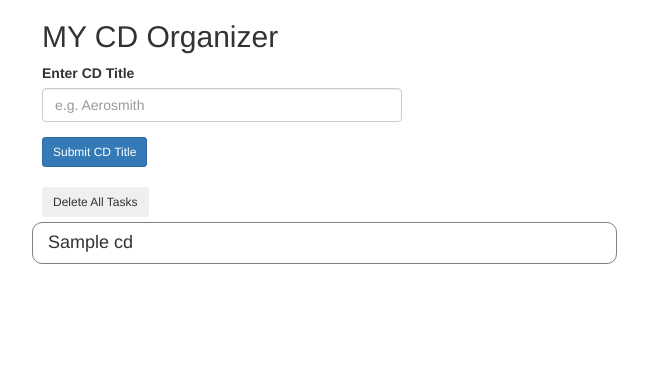
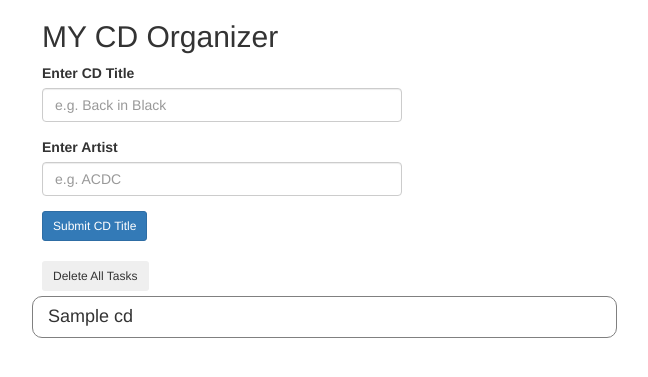
Before and after one commit to RonandoL/44-CD-Organizer-PHP-Twig, a PHP site: template views/cds.html.twig in a window 1280 px wide. Shown: the top 377 px of the page, without its empty margins (28-676 px from the left). Run offline with PHP 8.4, Linux system fonts and the light colour scheme; the template is opened without the code that fills it: most values are stand-ins (such as "Sample title", 1, 10 or a date in 2020); some libraries are stand-ins or nearby versions.

Commit message:
add ability for user to add artist of cd as well as title of cd. Will display all added cds

```diff
--- a/app/app.php
+++ b/app/app.php
@@ -22,7 +22,7 @@
 
   // 2. POST INSTANTIATE Route for sending new object (new task) to /new-cd URL
     $app->post('/new-cd', function() use ($app) {
-        $cd = new Cd($_POST['title']);
+        $cd = new Cd($_POST['title'], $_POST['artist']);
         $cd->save();
 
         return $app['twig']->render('cds.html.twig', array('cds' => $_SESSION['list_of_cds']));
--- a/views/cds.html.twig
+++ b/views/cds.html.twig
@@ -18,7 +18,11 @@
           <form action='/new-cd' method='post'>
             <div class='form-group'>
               <label for='title'>Enter CD Title</label>
-              <input type='text' name='title' id='title' class='form-control' placeholder='e.g. Aerosmith'>
+              <input type='text' name='title' id='title' class='form-control' placeholder='e.g. Back in Black'>
+            </div>
+            <div class='form-group'>
+              <label for='artist'>Enter Artist</label>
+              <input type='text' name='artist' id='artist' class='form-control' placeholder='e.g. ACDC'>
             </div>
             <button type='submit' class='btn btn-sm btn-primary'>Submit CD Title</button>
           </form>
```
Also changed, not shown: src/cd.php (+8 -1 lines).
